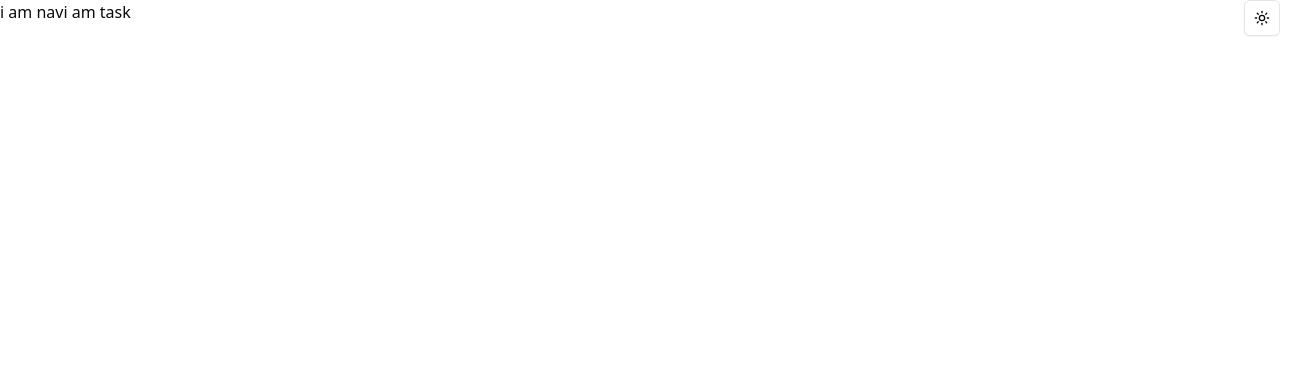
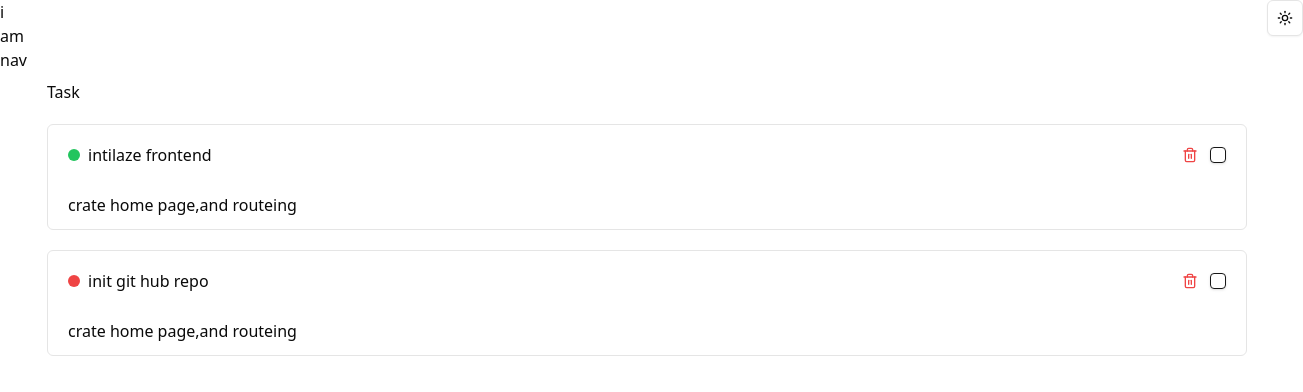
Before and after one commit to mdyeasinhn/Task-management-with-redux, a React (Vite) app: page / in a window 1280 px wide. Shown: the top 392 px of the page, 1303 px wide, since content can reach past the window. Built offline with nearby package versions, Linux system fonts and the light colour scheme.

Commit message:
task card added

```diff
--- a/package.json
+++ b/package.json
@@ -10,6 +10,7 @@
     "preview": "vite preview"
   },
   "dependencies": {
+    "@radix-ui/react-checkbox": "^1.1.3",
     "@radix-ui/react-dropdown-menu": "^2.1.4",
     "@radix-ui/react-slot": "^1.1.1",
     "@reduxjs/toolkit": "^2.5.0",
--- a/src/App.tsx
+++ b/src/App.tsx
@@ -11,13 +11,13 @@
   return (
     <>
 
-    <div className='flex'>
-    <Navbar />
+      <div className='flex'>
+        <Navbar />
         <Outlet />
-      <div className='ml-auto'>
-        <ModeToggle/>
+        <div className='ml-auto'>
+          <ModeToggle />
+        </div>
       </div>
-    </div>
 
     </>
   )
--- /dev/null
+++ b/src/Component/module/task/taskCard.tsx
@@ -0,0 +1,31 @@
+import { Button } from "@/components/ui/button";
+import { Checkbox } from "@/components/ui/checkbox";
+import { cn } from "@/lib/utils";
+import { ITask } from "@/types";
+import { Trash2 } from "lucide-react";
+
+interface IProps {
+    task : ITask;
+}
+
+export default function TaskCard({task} : IProps) {
+    return (
+        <div className="border px-5 py-3 rounded-md w-[1200px]">
+            <div className=" flex justify-between items-center">
+                <div className="flex gap-2 items-center">
+                    <div className={cn("size-3 rounded-full", {
+                        " bg-green-500" : task.priority === "Low",
+                        " bg-yellow-500" : task.priority === "Medium",
+                        " bg-red-500" : task.priority === "High",
+                    })}></div>
+                    <h1>{task.title}</h1>
+                </div>
+                <div className="flex gap-3 items-center">
+                <Button variant="link" className="p-0 text-red-500"> <Trash2/></Button>
+                <Checkbox/>
+                </div>
+            </div>
+            <p className="mt-5">{task.description}</p>
+        </div>
+    );
+}
--- /dev/null
+++ b/src/components/ui/checkbox.tsx
@@ -0,0 +1,28 @@
+import * as React from "react"
+import * as CheckboxPrimitive from "@radix-ui/react-checkbox"
+import { Check } from "lucide-react"
+
+import { cn } from "@/lib/utils"
+
+const Checkbox = React.forwardRef<
+  React.ElementRef<typeof CheckboxPrimitive.Root>,
+  React.ComponentPropsWithoutRef<typeof CheckboxPrimitive.Root>
+>(({ className, ...props }, ref) => (
+  <CheckboxPrimitive.Root
+    ref={ref}
+    className={cn(
+      "peer h-4 w-4 shrink-0 rounded-sm border border-primary shadow focus-visible:outline-none focus-visible:ring-1 focus-visible:ring-ring disabled:cursor-not-allowed disabled:opacity-50 data-[state=checked]:bg-primary data-[state=checked]:text-primary-foreground",
+      className
+    )}
+    {...props}
+  >
+    <CheckboxPrimitive.Indicator
+      className={cn("flex items-center justify-center text-current")}
+    >
+      <Check className="h-4 w-4" />
+    </CheckboxPrimitive.Indicator>
+  </CheckboxPrimitive.Root>
+))
+Checkbox.displayName = CheckboxPrimitive.Root.displayName
+
+export { Checkbox }
--- a/src/pages/task/Task.tsx
+++ b/src/pages/task/Task.tsx
@@ -1,11 +1,21 @@
+import TaskCard from "@/Component/module/task/taskCard";
+import { selecTasks } from "@/redux/features/task/taskSlice";
+import { useAppSelector } from "@/redux/hook";
 
+export default function Task() {
+    const tasks = useAppSelector(selecTasks);
 
-const Task = () => {
+    console.log(tasks);
     return (
-        <div>
-             i am task
+        <div className="mx-auto max-w-7xl px-5 mt-20">
+            <div><h1>Task</h1></div>
+            <div className="space-y-5 mt-5">
+                {
+                    tasks.map((task) => (
+                        <TaskCard key={task.id} task={task} />
+                    ))
+                }
+            </div>
         </div>
     );
-};
-
-export default Task;
+}
--- /dev/null
+++ b/src/redux/features/task/taskSlice.ts
@@ -0,0 +1,40 @@
+import { RootState } from "@/redux/store";
+import { ITask } from "@/types";
+import { createSlice } from "@reduxjs/toolkit";
+
+
+interface  InitialState {
+    tasks : ITask[];
+    filter : "all" | "high" | "medium" | "low"
+}
+const initialState : InitialState ={
+    tasks :[
+        {
+            id :  " afjldfj",
+            title : "intilaze frontend",
+            description : "crate home page,and routeing ",
+            dueDate : "",
+            isCompleted : false,
+            priority : "Low"
+        },
+        {
+            id :  " afjldfj",
+            title : "init git hub repo",
+            description : "crate home page,and routeing ",
+            dueDate : "",
+            isCompleted : false,
+            priority : "High"
+        }
+    ],
+    filter : "all",
+}
+const taskSlice = createSlice({
+    name : "task",
+    initialState ,
+    reducers  :{}
+});
+
+export const selecTasks =(state : RootState) =>{
+    return state.todo.tasks
+}
+export default taskSlice.reducer;
--- a/src/redux/store.ts
+++ b/src/redux/store.ts
@@ -1,6 +1,6 @@
 import { configureStore } from "@reduxjs/toolkit";
 import counterReducer from "./features/counter/counterSlice";
-
+import taskReducer from "./features/task/taskSlice"
 
 
 
@@ -8,6 +8,7 @@
 export const store = configureStore({
     reducer: {
         counter: counterReducer,
+        todo  : taskReducer
     },
 
 
--- /dev/null
+++ b/src/types.ts
@@ -0,0 +1,8 @@
+export interface ITask {
+    id: string;
+    title: string;
+    description: string;
+    dueDate: string;
+    isCompleted: boolean;
+    priority: "High" | "Medium" | "Low";
+}
```
Also changed, not shown: 1 other file (tests, documents, lock files or other folders).
